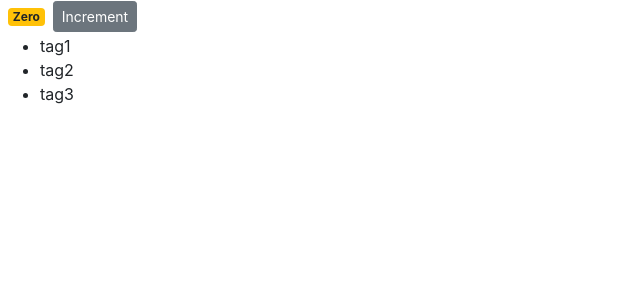
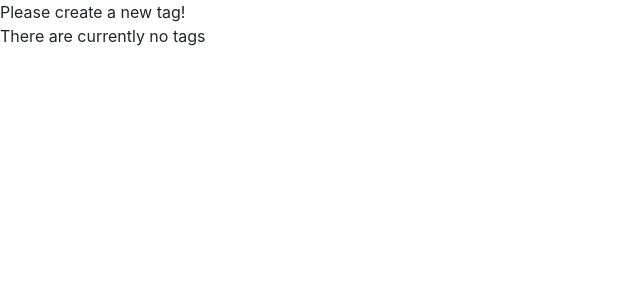
Before and after one commit to charlesmartinreed/react-shopping-cart-demo, a React (Create React App) app: page / in a window 1280 px wide. Shown: the top 300 px of the page, without its empty margins (0-640 px from the left). Built offline with nearby package versions, Linux system fonts and the light colour scheme.

Commit message:
Demonstrate basic example of conditional logic programming with helper render method and use of logical AND.

```diff
--- a/src/components/counter.jsx
+++ b/src/components/counter.jsx
@@ -4,34 +4,34 @@
   // state obj comprises any data the Component might need
   state = {
     count: 0,
-    tags: ["tag1", "tag2", "tag3"]
+    tags: []
   };
 
-  render() {
-    // why parenthesis? Because JS actually automatically places a ; at the end of a line if the end of the line is detected, which would preclude our return statement block from being executed.
+  // since we can't use conditionals inside of our render method, we use this helper method to determine what to render based upon what
+
+  renderTags() {
+    if (this.state.tags.length === 0) return <p>There are currently no tags</p>;
+
     return (
-      // remember that each element in a loop needs a key in order to track it as the state/render changes
-      <React.Fragment>
-        <span className={this.getBadgeClasses()}>{this.formatCount()}</span>
-        <button className="btn btn-secondary btn-sm">Increment</button>
-        <ul>
-          {this.state.tags.map(tag => (
-            <li key={tag}>{tag}</li>
-          ))}
-        </ul>
-      </React.Fragment>
+      <ul>
+        {this.state.tags.map(tag => (
+          <li key={tag}>{tag}</li>
+        ))}
+      </ul>
     );
   }
 
-  formatCount() {
-    const { count } = this.state;
-    return count === 0 ? "Zero" : count;
-  }
-
-  getBadgeClasses() {
-    // depending on count, we change the class
-    let classes = "badge m-2 badge-";
-    return (classes += this.state.count === 0 ? "warning" : "primary");
+  // alternatively, we can use the logical && to handle conditionals
+  // basically, since we can apply the logical AND between non-boolean
+  // an empty string is falsey, non-empty is truthy
+  // true && 'Hi' && 1 - truthy, truthy, truthy, result is derived from last operand
+  render() {
+    return (
+      <div>
+        {this.state.tags.length === 0 && "Please create a new tag!"}
+        {this.renderTags()}
+      </div>
+    );
   }
 }
 
```
